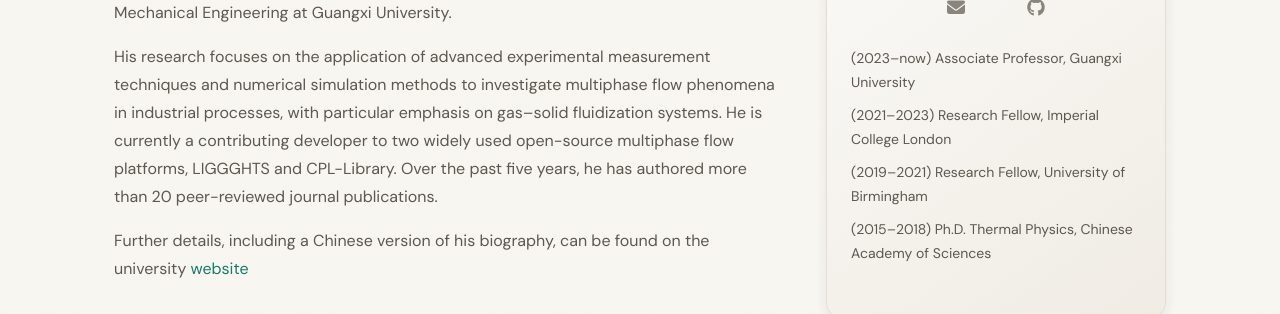
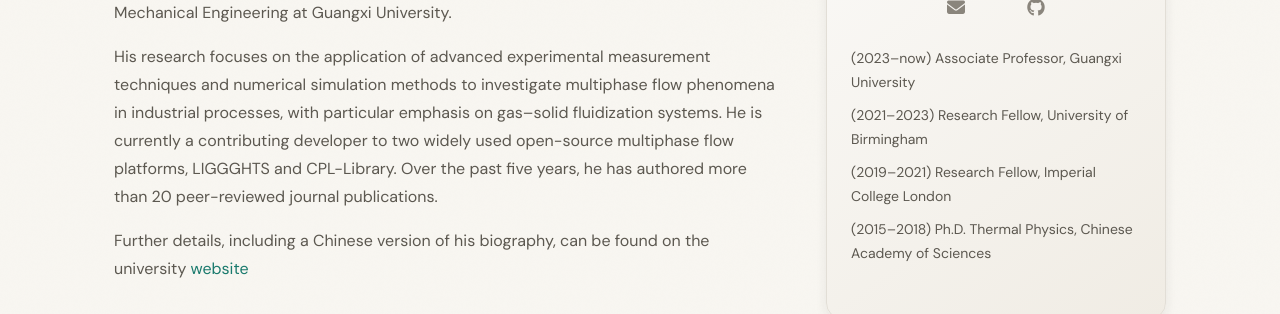
Before and after one commit to HQChe/hqche.github.io, a Jekyll site: the page built from _pages/home.md, in a window 1280 px wide. Shown: the part 476-790 px from the top of the page. Built offline with Jekyll 4.4.1, drawn with Linux system fonts in a browser that asks for light colours; a style sheet for code colours, icons or effects is not loaded.

```diff
--- a/_data/pi.yml
+++ b/_data/pi.yml
@@ -8,8 +8,8 @@
     - "(1939) B.S. Physics, Massachusetts Institute of Technology"
   educationshort:
     - "(2023-now) Associate Professor, Guangxi University"
-    - "(2021-2023) Research Fellow, Imperial College London"
-    - "(2019-2021) Research Fellow, University of Birmingham"
+    - "(2021-2023) Research Fellow, University of Birmingham"
+    - "(2019-2021) Research Fellow, Imperial College London"
     - "(2015-2018) Ph.D. Thermal Physics, Chinese Academy of Sciences"
     # - "(2015) Msc. Aerospace Engineering, Beihang"
     # - "(2012) B.S. Measurement and Instrumentation, HUST"
```
